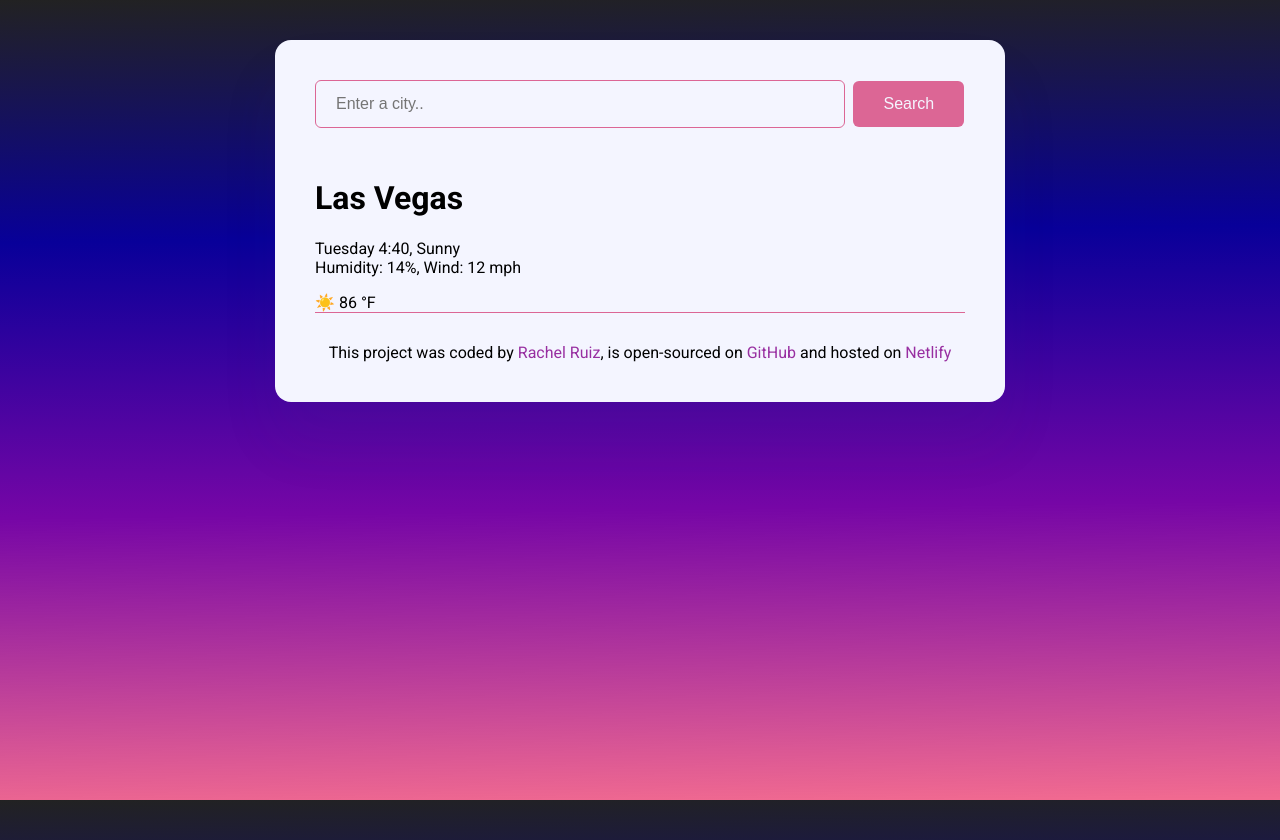
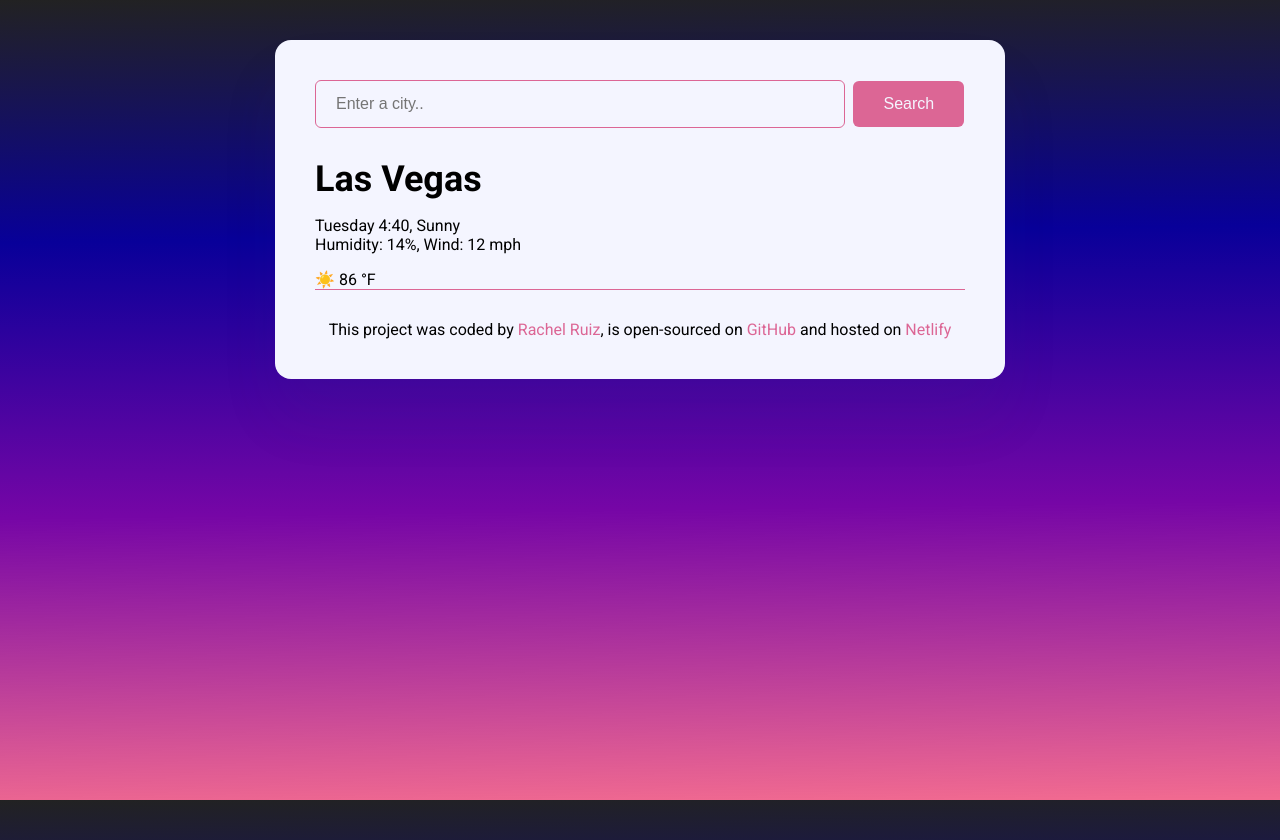
Before and after one commit to Raytothechull/my-weather-app, a plain HTML site: page index.html in a window 1280 px wide. Drawn offline with Linux system fonts and the light colour scheme.

Commit message:
Changed a few colors in CSS

```diff
--- a/src/style.css
+++ b/src/style.css
@@ -1,6 +1,10 @@
 html, body {
   height: 100%;
   margin: 0;
+}
+h1 {
+  font-size: 36px;
+  margin: 0%;
 }
 
 body {
@@ -11,7 +15,7 @@ body {
 }
 
 a {
-  color: #982FA1;
+  color: #DC6695;
   text-decoration: none;
 }
 
@@ -25,7 +29,6 @@ a {
 }
 
 header {
-
   padding: 0 0 30px 0;
 }
 
@@ -49,7 +52,7 @@ header {
 }
 
 footer {
-  border-top: 1px solid #dc6695;
+  border-top: 1px solid #DC6695;
   padding: 30px 0 0 0;
   text-align: center;
   font-size: 16px;
```
